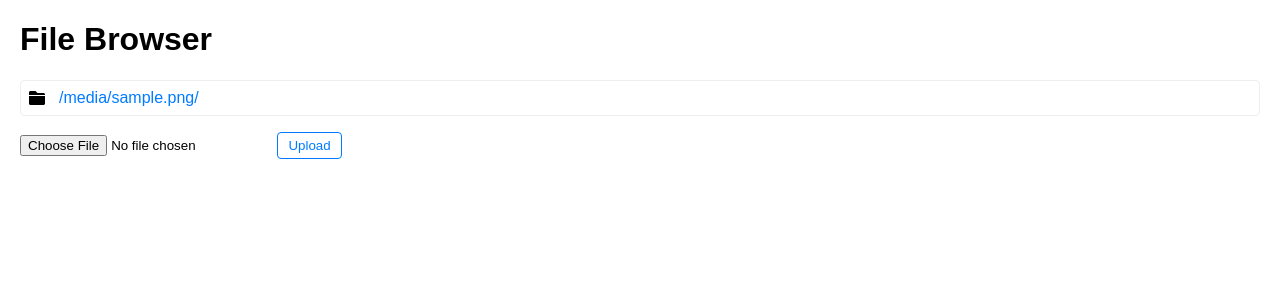
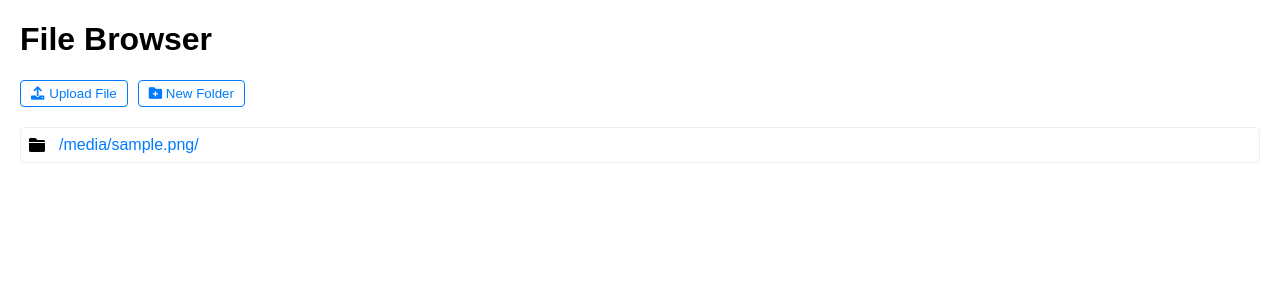
Before and after one commit to Louis292/Web-Files-Server-Python, a Flask app: template templates/index.html in a window 1280 px wide. Shown: the top 300 px of the page. Run offline with Flask 3, Linux system fonts and the light colour scheme; the template is opened without the code that fills it: most values are stand-ins (such as "Sample title", 1, 10 or a date in 2020).

Commit message:
Add 'new folder' button

```diff
--- a/app.py
+++ b/app.py
@@ -128,6 +128,54 @@ def login():
                 app.logger.warning(f"Authentication failed: {username}")
             return "Invalid credentials", 401
     return render_template("login.html")
+
+@app.route("/create_folder/<path:subpath>", methods=["POST"])
+@login_required
+def create_folder(subpath):
+    # Log pour vérifier le chemin reçu
+    if LOGGING_ENABLED:
+        app.logger.info(f"Attempting to create folder in path: {subpath}")
+
+    # Calcul du chemin absolu du dossier
+    current_path = os.path.join(BASE_UPLOAD_FOLDER, subpath)
+    current_path = os.path.abspath(current_path)
+
+    # Vérification si le chemin est valide et sous le répertoire de base
+    if not current_path.startswith(os.path.abspath(BASE_UPLOAD_FOLDER)):
+        if LOGGING_ENABLED:
+            app.logger.error(f"Invalid path: {current_path}. Path is outside the allowed directory.")
+        abort(404)
+
+    # Récupérer le nom du nouveau dossier depuis le formulaire
+    folder_name = request.form.get('folder_name')
+    if not folder_name:
+        return jsonify({"error": "Folder name is required"}), 400
+
+    # Sécuriser le nom du dossier
+    folder_name = secure_filename(folder_name)
+
+    # Créer le chemin complet pour le nouveau dossier
+    new_folder_path = os.path.join(current_path, folder_name)
+
+    # Vérifier si le dossier existe déjà
+    if os.path.exists(new_folder_path):
+        return jsonify({"error": "Folder already exists"}), 400
+
+    try:
+        # Créer le dossier
+        os.makedirs(new_folder_path)
+        if LOGGING_ENABLED:
+            app.logger.info(f"Created new folder: {new_folder_path}")
+        return jsonify({"message": "Folder created successfully", "folder_name": folder_name})
+    except Exception as e:
+        if LOGGING_ENABLED:
+            app.logger.error(f"Error creating folder: {e}")
+        return jsonify({"error": "Failed to create folder"}), 500
+
+@app.route("/create_folder/", methods=["POST"])
+@login_required
+def create_folder_root():
+    return create_folder("")
 
 @app.route("/logout")
 @login_required
--- a/templates/index.html
+++ b/templates/index.html
@@ -52,7 +52,7 @@
             background-color: #007bff;
             color: #fff;
         }
-        .share-popup {
+        .share-popup, #createFolderPopup {
             display: none;
             position: fixed;
             top: 50%;
@@ -117,15 +117,42 @@
             display: flex;
             gap: 10px;
             align-items: center;
+            flex-wrap: wrap;
         }
 
         .upload-form button {
             transition: all 0.3s ease;
         }
+
+        input[type="text"] {
+            padding: 5px;
+            border: 1px solid #ccc;
+            border-radius: 4px;
+            margin: 5px 0;
+        }
+
+        .action-buttons {
+            display: flex;
+            gap: 10px;
+            margin: 20px 0;
+        }
     </style>
 </head>
 <body>
     <h1>File Browser</h1>
+
+    <div class="action-buttons">
+        <div class="file-input-wrapper">
+            <button>
+                <i class="fas fa-upload"></i> Upload File
+                <input type="file" onchange="submitForm(this)">
+            </button>
+        </div>
+        <button onclick="showCreateFolderDialog()">
+            <i class="fas fa-folder-plus"></i> New Folder
+        </button>
+    </div>
+
     <ul>
         {% for file in files %}
         <li>
@@ -150,13 +177,12 @@
         {% endfor %}
     </ul>
 
-    <form method="POST" action="/upload/{{ current_path }}" enctype="multipart/form-data">
-        <input type="file" name="file" required>
-        <button type="submit">Upload</button>
+    <!-- Hidden form for file upload -->
+    <form id="uploadForm" method="POST" action="/upload/{{ current_path }}" enctype="multipart/form-data" style="display: none;">
+        <input type="file" name="file">
     </form>
 
-
-    <div id="overlay"></div>
+    <!-- Share Popup -->
     <div id="sharePopup" class="share-popup">
         <h3>Share Link</h3>
         <input type="text" id="shareUrl" readonly style="width: 100%; margin: 10px 0;">
@@ -164,7 +190,25 @@
         <button onclick="closeSharePopup()">Close</button>
     </div>
 
+    <!-- Create Folder Popup -->
+    <div id="createFolderPopup" class="share-popup">
+        <h3>Create New Folder</h3>
+        <input type="text" id="folderName" placeholder="Enter folder name" style="width: 100%; margin: 10px 0;">
+        <button onclick="createFolder()">Create</button>
+        <button onclick="closeCreateFolderPopup()">Cancel</button>
+    </div>
+
+    <div id="overlay"></div>
+
     <script>
+    function submitForm(input) {
+        if (input.files.length > 0) {
+            const form = document.getElementById('uploadForm');
+            form.querySelector('input[type=file]').files = input.files;
+            form.submit();
+        }
+    }
+
     function shareFile(path) {
         fetch(`/share/${path}`, {
             method: 'POST',
@@ -189,6 +233,59 @@
         document.getElementById('sharePopup').style.display = 'none';
         document.getElementById('overlay').style.display = 'none';
     }
+
+    function showCreateFolderDialog() {
+        document.getElementById('createFolderPopup').style.display = 'block';
+        document.getElementById('overlay').style.display = 'block';
+        document.getElementById('folderName').focus();
+    }
+
+    function closeCreateFolderPopup() {
+        document.getElementById('createFolderPopup').style.display = 'none';
+        document.getElementById('overlay').style.display = 'none';
+        document.getElementById('folderName').value = '';
+    }
+
+    function createFolder() {
+        const folderName = document.getElementById('folderName').value;
+        if (!folderName) {
+            alert('Please enter a folder name');
+            return;
+        }
+
+        const currentPath = '{{ current_path }}';
+
+        fetch(`/create_folder/${currentPath}`, {
+            method: 'POST',
+            headers: {
+                'Content-Type': 'application/x-www-form-urlencoded',
+            },
+            body: `folder_name=${encodeURIComponent(folderName)}`
+        })
+        .then(response => response.json())
+        .then(data => {
+            if (data.error) {
+                alert(data.error);
+            } else {
+                alert('Folder created successfully');
+                window.location.reload();
+            }
+        })
+        .catch(error => {
+            console.error('Error:', error);
+            alert('Failed to create folder');
+        })
+        .finally(() => {
+            closeCreateFolderPopup();
+        });
+    }
+
+    // Add keyboard event listener for the folder name input
+    document.getElementById('folderName').addEventListener('keypress', function(e) {
+        if (e.key === 'Enter') {
+            createFolder();
+        }
+    });
     </script>
 </body>
 </html>
```
